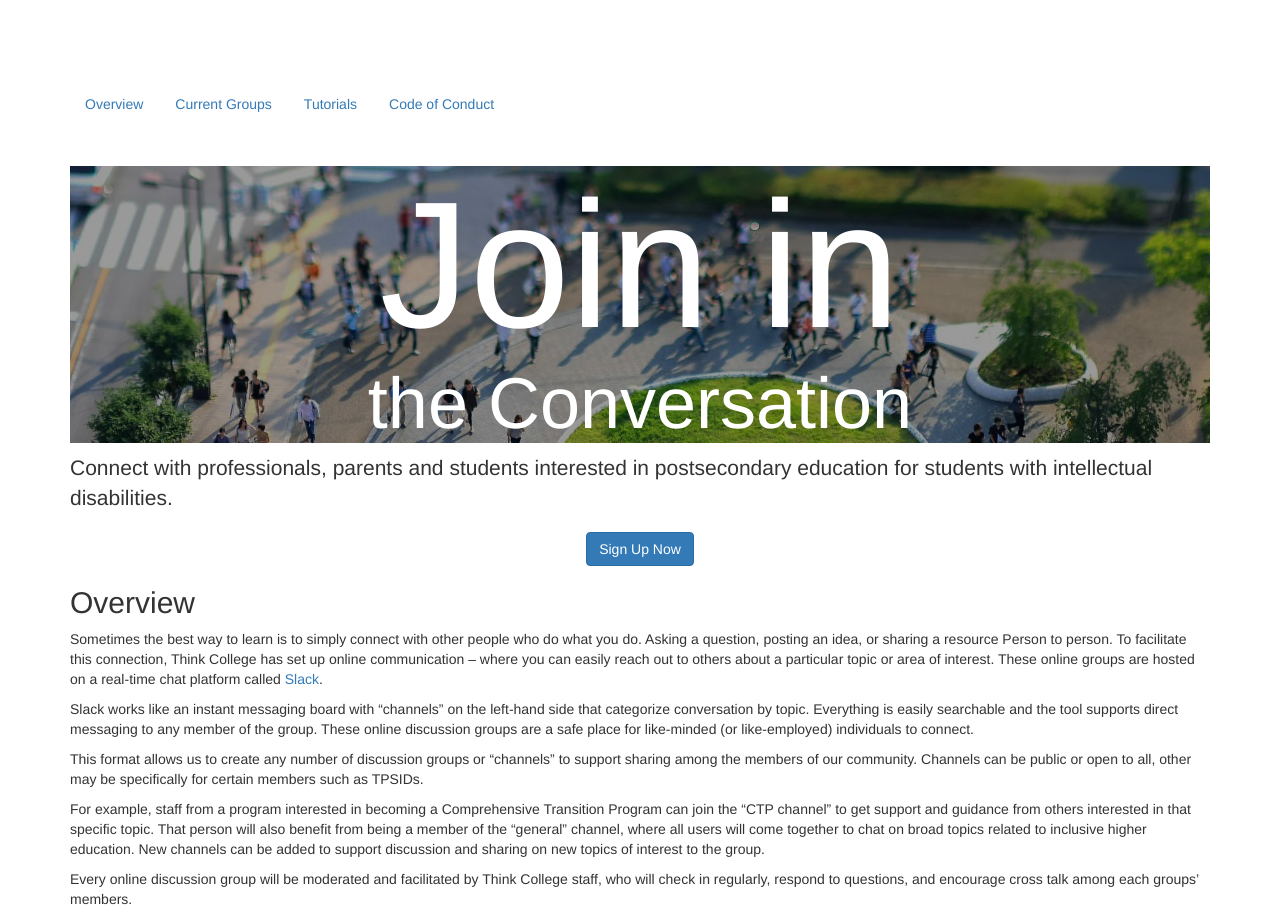
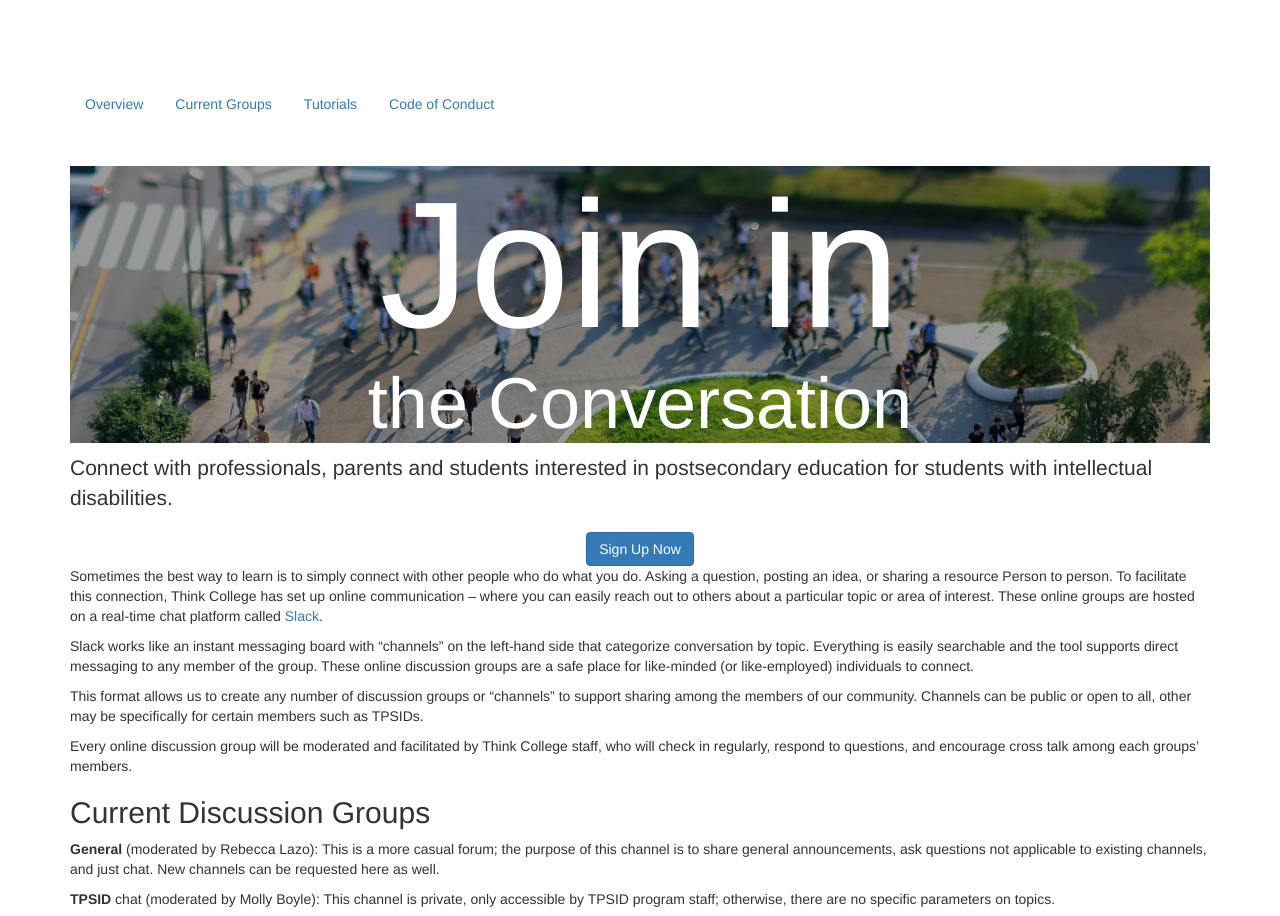
Before and after one commit to communityinclusion/demo, a plain HTML site: page index.html in a window 1280 px wide. Shown: the top 916 px of the page. Drawn offline with nearby package versions, Linux system fonts and the light colour scheme.

Commit message:
remove example

```diff
--- a/index.html
+++ b/index.html
@@ -94,16 +94,16 @@
 Sign Up Now</a></center>
 
 
-<h2 id="overview">Overview</h2>
+
 <p>Sometimes the best way to learn is to simply connect with other people who do what you do. Asking a question, posting an idea, or sharing a resource Person to person. To facilitate this connection, Think College has set up online communication – where you can easily reach out to others about a particular topic or area of interest. These online groups are hosted on a real-time chat platform called <a href="http://slack.com">Slack</a>.</p>
 
 <p>Slack works like an instant messaging board with “channels” on the left-hand side that categorize conversation by topic. Everything is easily searchable and the tool supports direct messaging to any member of the group. These online discussion groups are a safe place for like-minded (or like-employed) individuals to connect.</p>
 
 <p>This format allows us to create any number of discussion groups or “channels” to support sharing among the members of our community. Channels can be public or open to all, other may be specifically for certain members such as TPSIDs.</p>
 
-<p>For example, staff from a program interested in becoming a Comprehensive Transition Program can join the “CTP channel” to get support and guidance from others interested in that specific topic. That person will also benefit from being a member of the “general” channel, where all users will come together to chat on broad topics related to inclusive higher education.  New channels can be added to support discussion and sharing on new topics of interest to the group.</p>
+<!--<p>For example, staff from a program interested in becoming a Comprehensive Transition Program can join the “CTP channel” to get support and guidance from others interested in that specific topic. That person will also benefit from being a member of the “general” channel, where all users will come together to chat on broad topics related to inclusive higher education.  New channels can be added to support discussion and sharing on new topics of interest to the group.</p>
 
-<p>Every online discussion group will be moderated and facilitated by Think College staff, who will check in regularly, respond to questions, and encourage cross talk among each groups’ members.</p>
+
 
 
 <p>
@@ -121,7 +121,8 @@ Sign Up Now</a></center>
 <p>
     <strong>Scott Smith:</strong> Hey, <strong>@Bob</strong>. <strong>@Cindy</strong>, I’m happy to help. Here’s the document [upload/pin] we sent to both Residence Life and DS.
 </p>
-</div>
+</div>-->
+<p>Every online discussion group will be moderated and facilitated by Think College staff, who will check in regularly, respond to questions, and encourage cross talk among each groups’ members.</p>
     <h2 id="groups">Current Discussion Groups</h2>
 
 <p><strong>General</strong> (moderated by Rebecca Lazo): This is a more casual forum; the purpose of this channel is to share general announcements, ask questions not applicable to existing channels, and just chat.  New channels can be requested here as well.</p>
```
